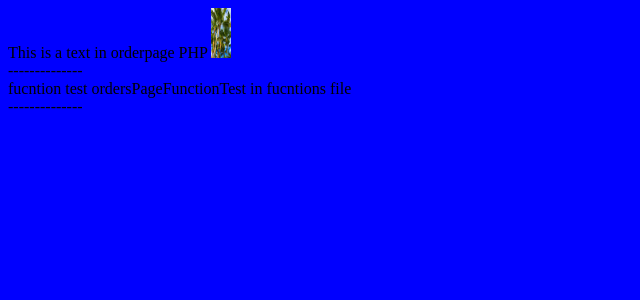
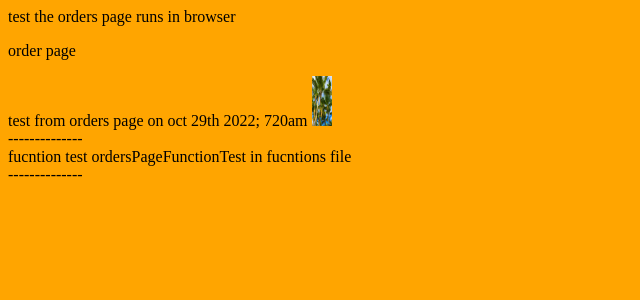
Before and after one commit to lisawebcoder/PHPpart1, a PHP site: page /orders.php in a window 1280 px wide. Shown: the top 300 px of the page, without its empty margins (0-640 px from the left). Run offline with PHP 8.4, Linux system fonts and the light colour scheme; some libraries are stand-ins or nearby versions.

Commit message:
its oct29th 2022 at 10am i remove the switch for the background color it gives me html body already open erros in page source and i cant figure out the get block of code it is good code except for th echo the chang ein backgroun color its so confsuing to call the css in the echp [art why teachr doesnt show this i csnt make it work w/out putting the body tags in the echo nd then i get html error body alredy there i will aside fo rnow

```diff
--- a/CSS/stylesheet.css
+++ b/CSS/stylesheet.css
@@ -37,6 +37,9 @@
 .buying{
    background-color: orange;
 }
+.main{
+    background-color: orange;
+}
 
 
 .logo{
--- a/commonFunctions/PHPFunctions.php
+++ b/commonFunctions/PHPFunctions.php
@@ -18,7 +18,7 @@
 //1st Main function top--start
 function topPage($title)
 {
-    ?><!DOCTYPE html>
+?><!DOCTYPE html>
 
     <html>
         <head>
@@ -32,7 +32,7 @@
     <?php
     #oct 14th 2022 --start
     #comment 16
-    /**/
+    /*
       switch($title)
       {
       case "home page":
@@ -49,8 +49,12 @@
 
       default:
       echo "<body class='home'>This is a text in homepage PHP </body>";
-      }
+      } */
     ?>
+
+
+
+
 
             <!-- oct 14th 2022 end-->
 
@@ -60,17 +64,28 @@
 
 
         </head>
-        <!--21/10/2022--THIS IS 3 STYLE  CLASSES--what is this for?is it the get mode in url?>
-        <body class="<?php
+        <body class="main">
+        <!--21/10/2022--THIS IS 3 STYLE  CLASSES
+        --what is this for?is it the get mode in url?
+        --i dont underatnd this code that techer did
+        --w/ me and it doesn t even work--i comment out php and html
+        -->
+        <!--body class="<?php/*
         echo "garbage";
         if(isset($_GET["mode"]) &&
         strtoupper(htmlspecialchars($_GET["mode"]) == strtoupper("print")))
+        {
          echo "whiteBackground";
-        else{
-          echo "redBackground";
+         //echo "<body class='whiteBackground'>This is a text in orderpage PHP</body>";
         }
+        else
+        {
+         echo "redBackground";
+         //echo "<body class='redBackground'>This is a text in orderpage PHP</body>";
 
-               ?>">
+        }
+        */
+       ?>"-->
 
     <?php
     }
@@ -109,12 +124,14 @@
 //12th step A--buying ends
 //12th step B--order
 //4th Main function top--start
-        function orderPage() {
-            ?>
+        function orderPage()
+ {
+    ?>
 
             <p> order page </p>
+            <?php echo "test from orders page on oct 29th 2022; 720am"; ?>
 
-    <?php
+   <?php
 }
 
 //4th Main function bottom--end
```
